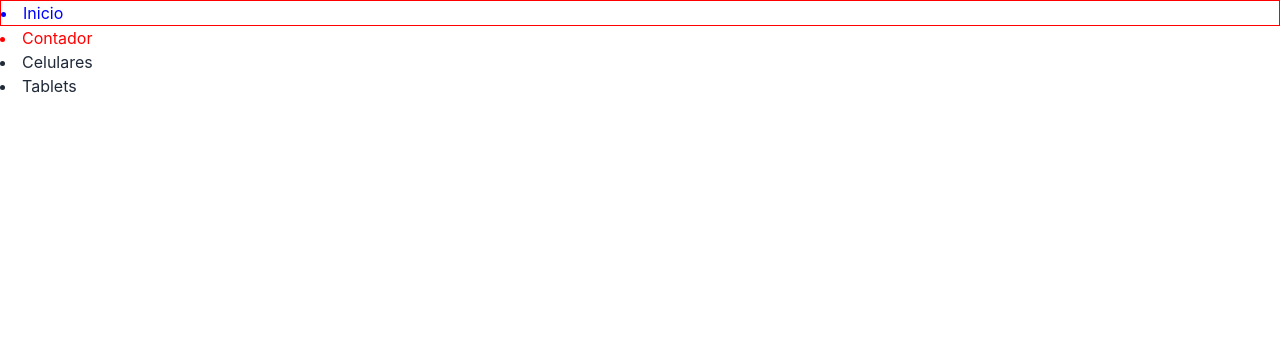
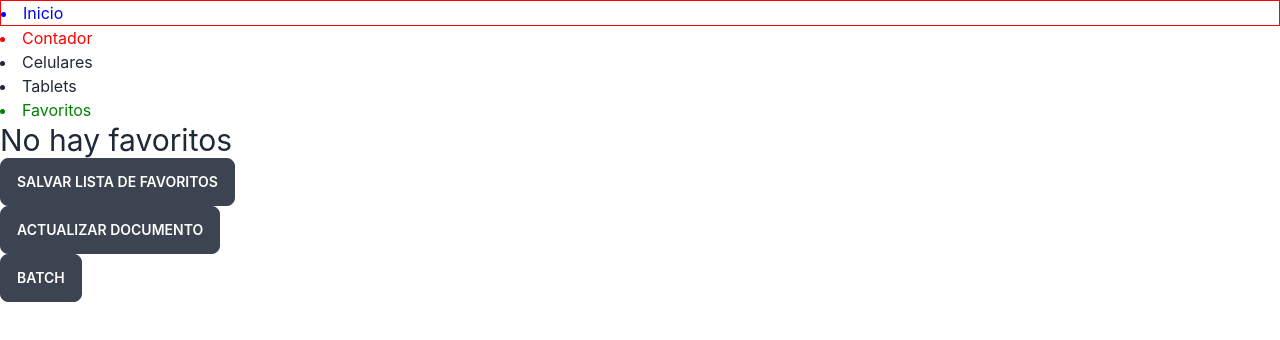
Before and after one commit to karmap/react31160, a React (Create React App) app: page /salvar in a window 1280 px wide. Shown: the top 340 px of the page. Built offline with nearby package versions, Linux system fonts and the light colour scheme.

Commit message:
firebase add, update y batch

```diff
--- a/src/App.js
+++ b/src/App.js
@@ -17,6 +17,7 @@ import ItemDetail from './components/shop/ItemDetail';
 import {FavProvider} from './context/favContext';
 import ProductDetail from './components/firebase-examples/ProductDetail';
 import Products from './components/firebase-examples/Products';
+import SaveFavs from './components/movies/SaveFavs';
 
 function App() {
 
@@ -38,6 +39,7 @@ function App() {
           <Route path='/shop/' element={<ItemDetail/>} />
           <Route path='/producto/' element={<ProductDetail/>} />
           <Route path='/productos/' element={<Products/>} />
+          <Route path='/salvar/' element={<SaveFavs/>} />
         </Routes>
       </BrowserRouter>
     </FavProvider>
--- a/src/components/NavBar.js
+++ b/src/components/NavBar.js
@@ -13,6 +13,7 @@ const NavBar = () => {
         <li style={{color: 'red'}}><Link to='/contador'>Contador</Link></li>
         <li>Celulares</li>
         <li>Tablets</li>
+        <li style={{color: 'green'}}><Link to='/salvar'>Favoritos</Link></li>
     </div>
   )
 }
--- /dev/null
+++ b/src/components/movies/SaveFavs.js
@@ -0,0 +1,80 @@
+import { addDoc, collection, doc, getFirestore, updateDoc, writeBatch } from "firebase/firestore";
+import { useEffect } from "react";
+import { useFavContext } from "../../context/favContext"
+import FavsList from "./FavsList";
+
+const SaveFavs = () => {
+
+  const { favorites } = useFavContext()
+
+  useEffect(() => {
+    console.log( favorites );
+  }, [])
+
+  const saveFavs = async () => {
+    const user = {
+      name: 'Juan Perez',
+      phone: '+52434334344',
+      email: 'juan@gmail.com'
+    }
+
+    const favsWithoutImg = favorites.map( ({id, title}) => ({id, title}) )
+
+    const favsToSave = {
+      // buyer
+      user: user,
+      // items
+      favs: favsWithoutImg,
+      total: favorites.length
+    }
+
+    console.log( favsToSave );
+
+    const db = getFirestore()
+    const favsCollection = collection(db, 'favs')
+
+    const response = await addDoc(favsCollection, favsToSave)
+    // console.log(response);
+    console.log(response.id);
+  }
+
+  const updateFavs = async () => {
+    const idDoc = 'noid'
+
+    const db = getFirestore()
+    const favsDoc = doc(db, 'favs', idDoc)
+    try {
+      await updateDoc(favsDoc, { total: 44 })
+    } catch (error) {
+      console.log('hubo error', error);
+    }
+  }
+
+  const batchUpdate = () => {
+    const db = getFirestore()
+    const batch = writeBatch(db)
+
+    const doc1 = doc(db, 'favs', '2nCl9t3FoOD63k9johbb')
+    batch.update(doc1, { total: 33 })
+
+    const doc3 = doc(db, 'favs', 'N4fYnyiGieC0kCkH4Lz4')
+    batch.delete(doc3)
+
+    const doc2 = doc(db, 'favs', 'AXCvBGbCwGJnlpYgObaP')
+    batch.update(doc2, { total: 33 })
+
+    batch.commit()
+  }
+
+  return (
+    <div>
+        { favorites.length > 0 ?  <FavsList/> : <h1 className="text-3xl">No hay favoritos</h1> }
+        <button onClick={saveFavs} className="btn">Salvar lista de favoritos</button>
+        <br/>
+        <button onClick={updateFavs} className="btn">Actualizar documento</button>
+        <br/>
+        <button onClick={batchUpdate} className="btn">Batch</button>
+    </div>
+  )
+}
+export default SaveFavs
```
